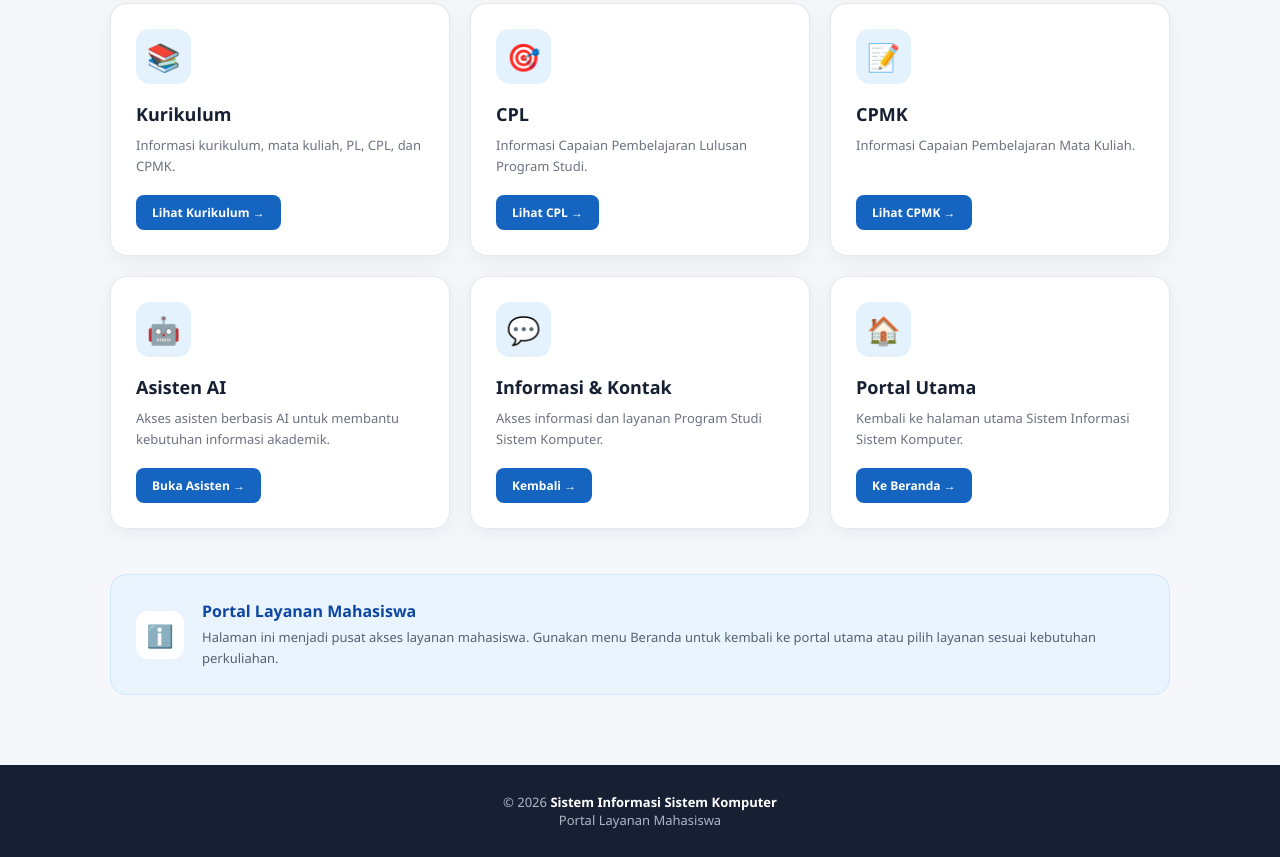
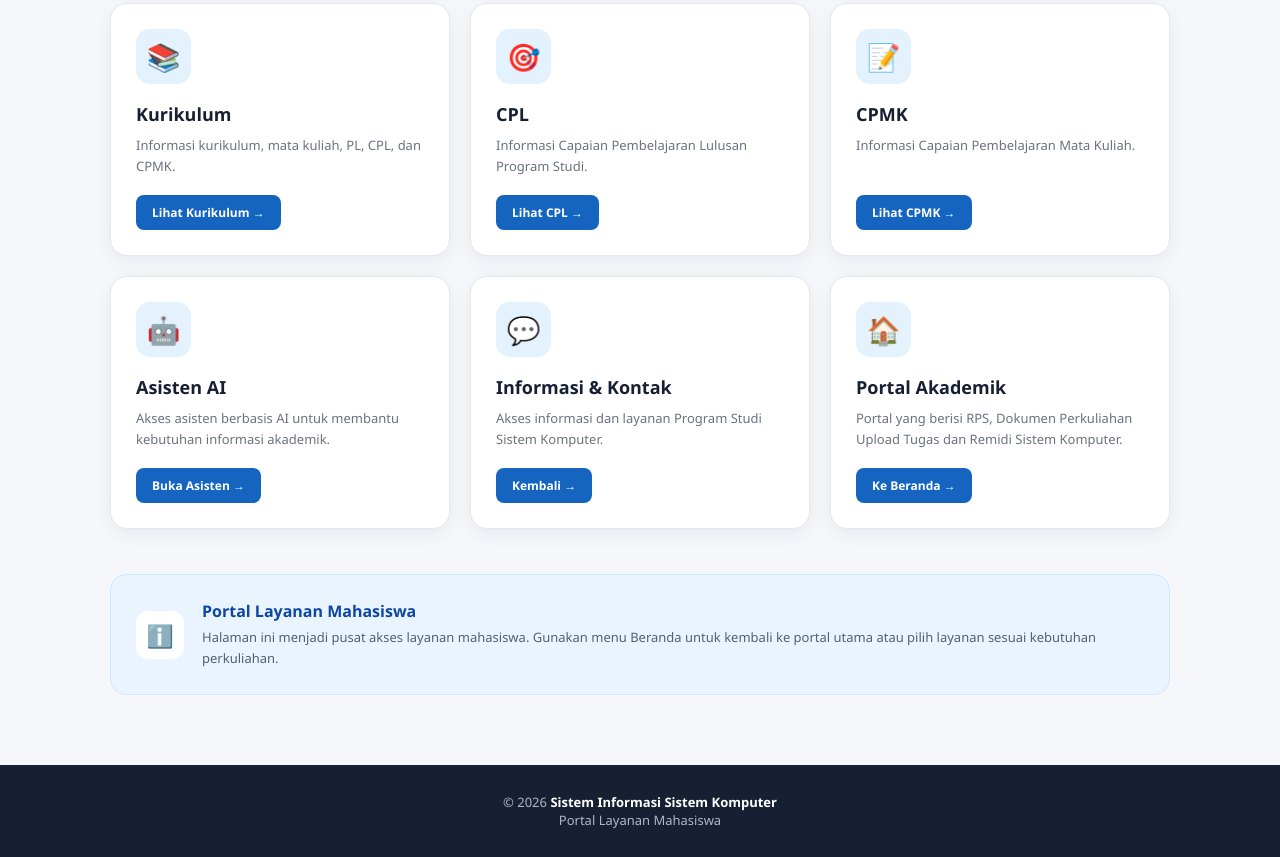
Before and after one commit to hendriwest-stack/sistem-kampus, a plain HTML site: page mahasiswa.html in a window 1280 px wide. Shown: the part 776-1633 px from the top of the page. Drawn offline with Linux system fonts and the light colour scheme.

Commit message:
Update mahasiswa.html

```diff
--- a/mahasiswa.html
+++ b/mahasiswa.html
@@ -925,16 +925,16 @@
             </div>
 
             <h3>
-                Portal Utama
+                Portal Akademik
             </h3>
 
             <p>
-                Kembali ke halaman utama
-                Sistem Informasi Sistem Komputer.
+                Portal yang berisi RPS, Dokumen Perkuliahan
+                Upload Tugas dan Remidi Sistem Komputer.
             </p>
 
             <a
-                href="index.html"
+                href="https://script.google.com/macros/s/AKfycbxClw82fhg0AiQloL4XOpSlJj7_-qjxDv_p8Sz0Wbq4Y5J64yKZ30Zj1xmKDQmokG4Q2g/exec"
                 class="button">
 
                 Ke Beranda →
```
